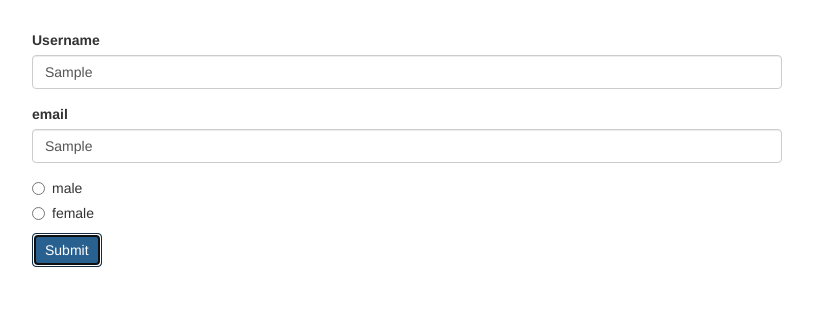
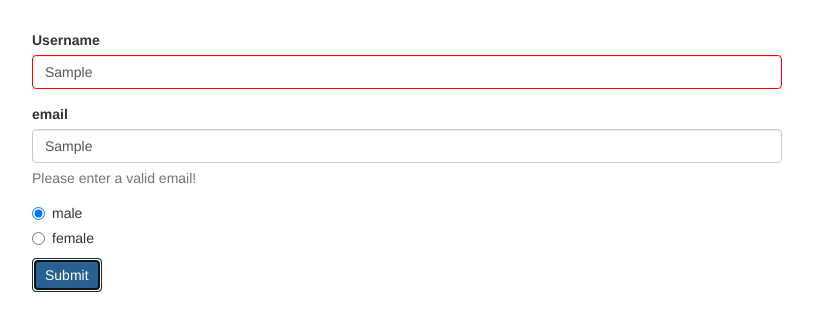
Before and after one commit to fabiano-palharini/angular_projects, an Angular app in the folder forms-reactive-start/: page / in a window 1280 px wide. Both pictures are taken after typing "Sample", "Sample" into the empty fields and a click on the button "Submit". Shown: the top 330 px of the page, without its empty margins (233-1046 px from the left). Built offline with nearby package versions, Linux system fonts and the light colour scheme.

Commit message:
formGroup, formControlName, validators

```diff
--- a/forms-reactive-start/src/app/app.component.css
+++ b/forms-reactive-start/src/app/app.component.css
@@ -1,3 +1,7 @@
 .container {
   margin-top: 30px;
 }
+
+input.ng-valid.ng-touched {
+  border: 1px solid red;
+}
--- a/forms-reactive-start/src/app/app.component.html
+++ b/forms-reactive-start/src/app/app.component.html
@@ -1,25 +1,30 @@
 <div class="container">
   <div class="row">
     <div class="col-xs-12 col-sm-10 col-md-8 col-sm-offset-1 col-md-offset-2">
-      <form>
+      <form [formGroup]="signUpForm" (ngSubmit)="onSubmit()">
         <div class="form-group">
           <label for="username">Username</label>
           <input
             type="text"
             id="username"
+            formControlName="username"
             class="form-control">
+            <span class="help-block" *ngIf="!signUpForm.get('username').valid && signUpForm.get('username').touched">Please enter a valid username!</span>
         </div>
         <div class="form-group">
           <label for="email">email</label>
           <input
             type="text"
             id="email"
+            formControlName="email"
             class="form-control">
+            <span class="help-block" *ngIf="!signUpForm.get('email').valid && signUpForm.get('email').touched">Please enter a valid email!</span>
         </div>
         <div class="radio" *ngFor="let gender of genders">
           <label>
             <input
               type="radio"
+              formControlName="gender"
               [value]="gender">{{ gender }}
           </label>
         </div>
--- a/forms-reactive-start/src/app/app.component.ts
+++ b/forms-reactive-start/src/app/app.component.ts
@@ -1,10 +1,24 @@
-import { Component } from '@angular/core';
+import { Component, OnInit } from '@angular/core';
+import { FormGroup, FormControl, Validators } from '@angular/forms';
 
 @Component({
   selector: 'app-root',
   templateUrl: './app.component.html',
   styleUrls: ['./app.component.css']
 })
-export class AppComponent {
+export class AppComponent implements OnInit {
   genders = ['male', 'female'];
+  signUpForm: FormGroup;
+
+  ngOnInit() {
+    this.signUpForm = new FormGroup({
+      'username': new FormControl(null, Validators.required),
+      'email': new FormControl(null, [Validators.email, Validators.required]),
+      'gender': new FormControl('male'),
+    });
+  }
+
+  onSubmit() {
+    console.log(this.signUpForm);
+  }
 }
--- a/forms-reactive-start/src/app/app.module.ts
+++ b/forms-reactive-start/src/app/app.module.ts
@@ -1,6 +1,6 @@
 import { BrowserModule } from '@angular/platform-browser';
 import { NgModule } from '@angular/core';
-import { FormsModule } from '@angular/forms';
+import { FormsModule, ReactiveFormsModule } from '@angular/forms';
 
 
 import { AppComponent } from './app.component';
@@ -12,6 +12,7 @@
   imports: [
     BrowserModule,
     FormsModule,
+    ReactiveFormsModule
   ],
   providers: [],
   bootstrap: [AppComponent]
```
